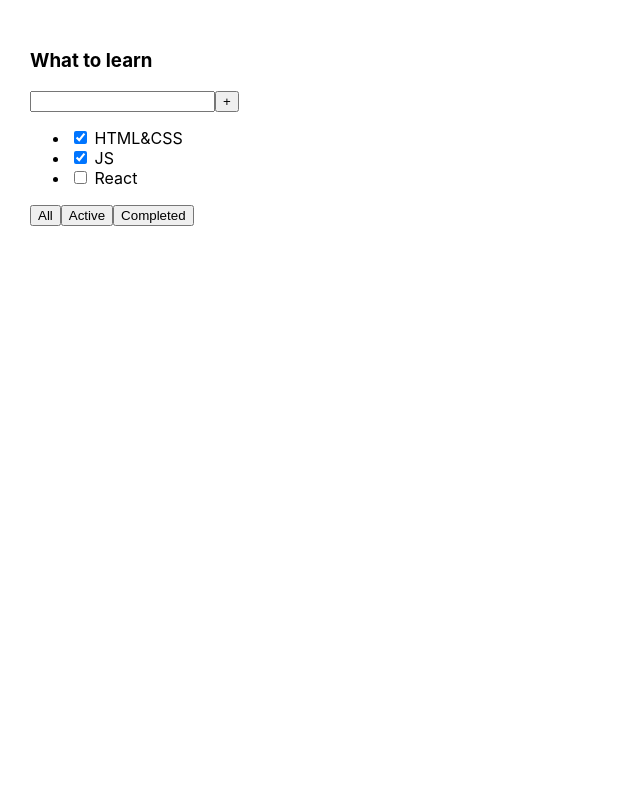
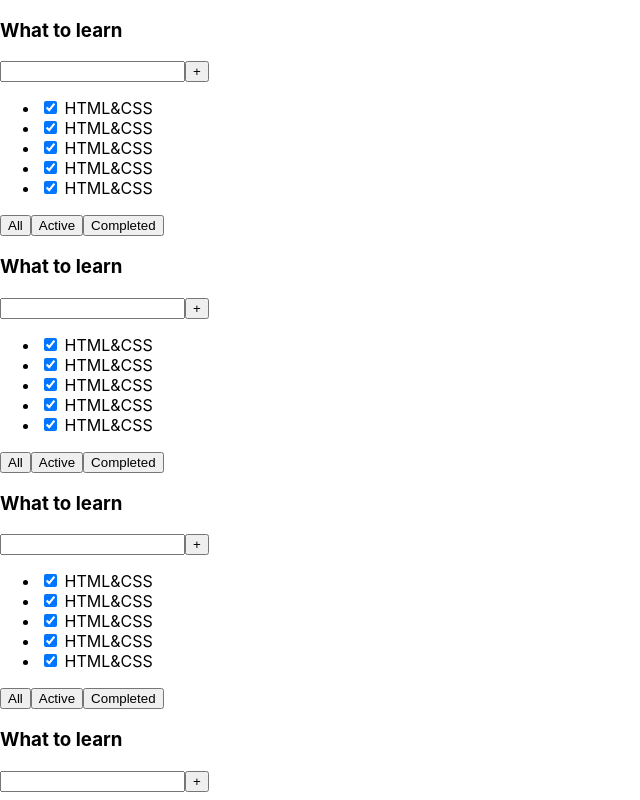
Before and after one commit to dimych/todolist-lessons-last-group, a React (Vite) app: page / in a window 1280 px wide. Shown: the top 800 px of the page, without its empty margins (0-640 px from the left). Built offline with nearby package versions, Linux system fonts and the light colour scheme.

Commit message:
decomposition

```diff
--- a/index.html
+++ b/index.html
@@ -8,6 +8,11 @@
   </head>
   <body>
     <div id="root"></div>
+
+<!--    <div>-->
+<!--    <input type="date">-->
+<!--    <input type="checkbox">-->
+<!--    </div>-->
     <script type="module" src="/src/main.tsx"></script>
   </body>
 </html>
--- a/pnpm-workspace.yaml
+++ b/pnpm-workspace.yaml
@@ -1,3 +1,3 @@
 allowBuilds:
-  '@swc/core': set this to true or false
-  esbuild: set this to true or false
+  '@swc/core': true
+  esbuild: true
--- a/src/App.tsx
+++ b/src/App.tsx
@@ -1,33 +1,55 @@
 import './App.css'
 
 function App() {
-  return (
-      <div className="app">
-        <div>
-          <h3>What to learn</h3>
+    return <>
+        <Todolist/>
+        <Todolist/>
+        <Todolist/>
+        <Todolist/>
+        <Todolist/>
+    </>
+}
+
+export default App
+
+// atomic design : atom (ui kit); molecul -> organisms
+// vocabulary - словарь, tesaurus, ubiquitous language
+// SLA - SINGLE LAYER ABSTRACTION
+// pure fabraction (GRASP)
+
+function Task() {
+    return <li>
+        <input type="checkbox" checked={true}/> <span>HTML&CSS</span>
+    </li>
+}
+
+function TodolistHeader() {
+    return <><h3>What to learn</h3>
         <div>
             <input/>
             <button>+</button>
         </div>
-          <ul>
-            <li>
-              <input type="checkbox" checked={true}/> <span>HTML&CSS</span>
-            </li>
-            <li>
-              <input type="checkbox" checked={true}/> <span>JS</span>
-            </li>
-            <li>
-              <input type="checkbox" checked={false}/> <span>React</span>
-            </li>
-          </ul>
-          <div>
+    </>
+}
+
+function TodolistFilter() {
+    return  <div>
         <button>All</button>
         <button>Active</button>
         <button>Completed</button>
     </div>
-        </div>
-      </div>
-  )
 }
 
-export default App
+function Todolist() {
+    return <div>
+        <TodolistHeader />
+        <ul>
+            <Task/>
+            <Task/>
+            <Task/>
+            <Task/>
+            <Task/>
+        </ul>
+        <TodolistFilter />
+    </div>
+}
--- a/src/main.tsx
+++ b/src/main.tsx
@@ -2,4 +2,5 @@ import { createRoot } from 'react-dom/client'
 import './index.css'
 import App from './App'
 
-createRoot(document.getElementById('root')!).render(<App />)
+createRoot(document.getElementById('root')!)
+    .render(<App />)
```
Also changed, not shown: src/App_.tsx (added, +33 -0 lines). Lines whose indentation alone changed are shown as unchanged.
